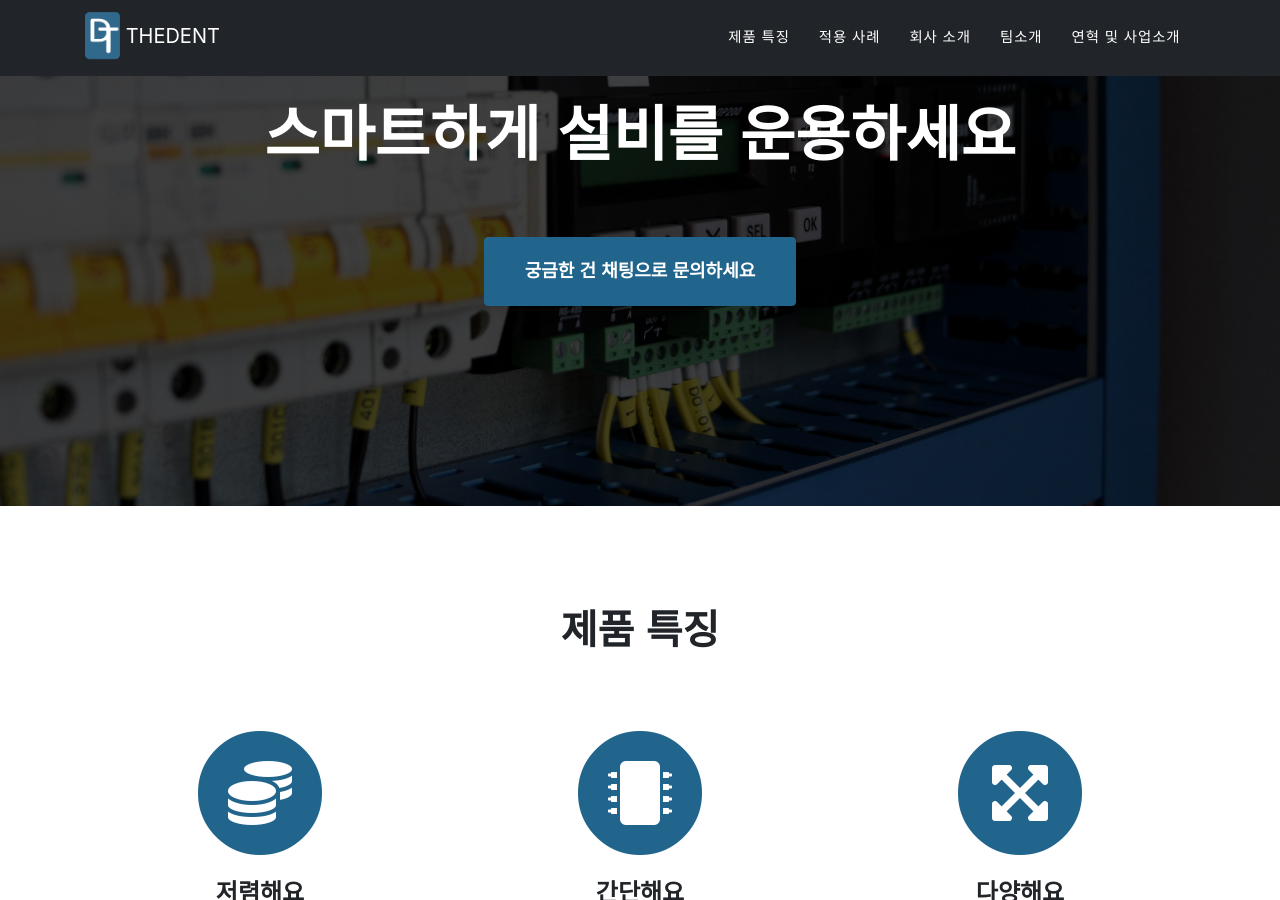
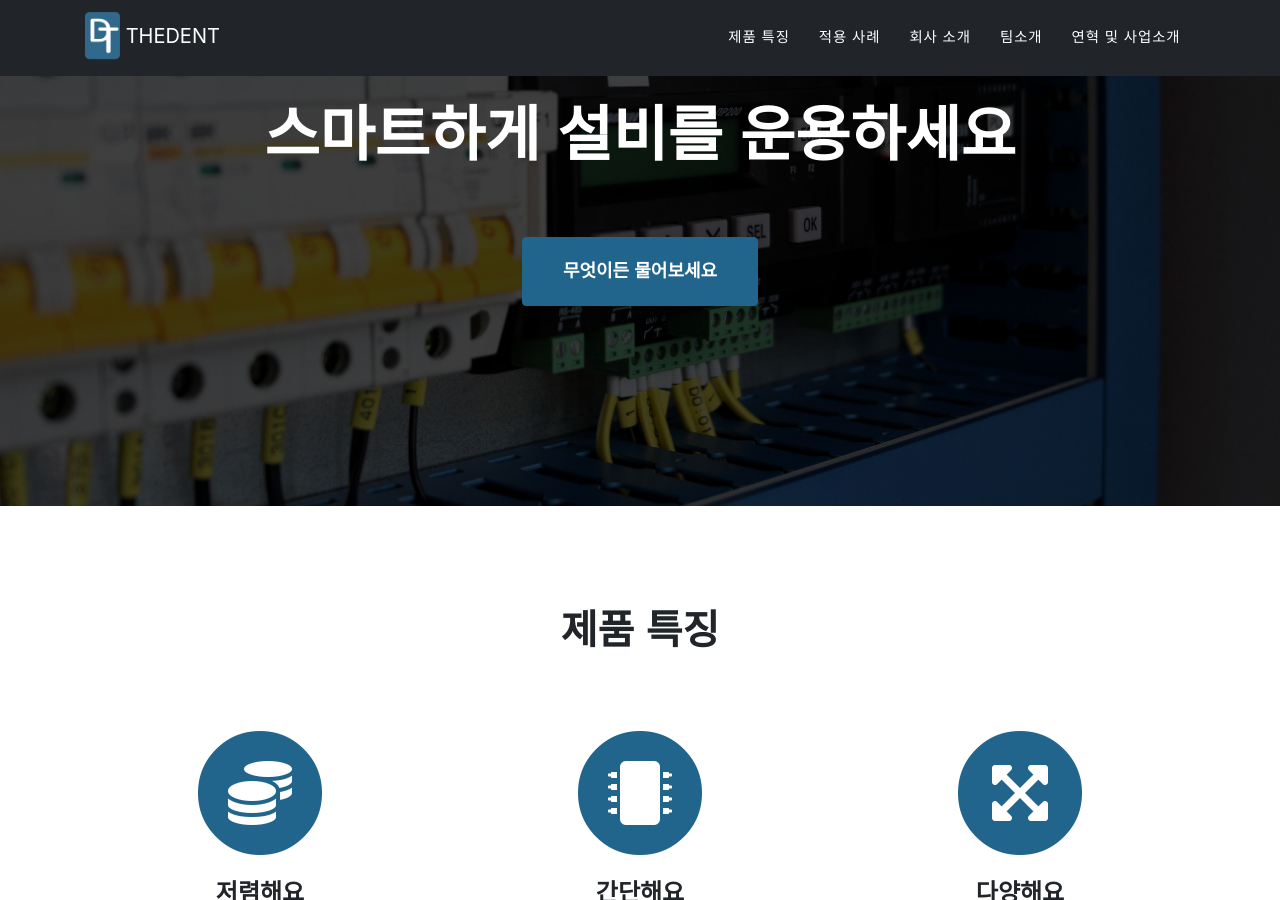
Before and after one commit to thedent-kr/thedent-kr.github.io, a Jekyll site: the page built from index.md, in a window 1280 px wide and 900 px high, scrolled down 336 px. Built offline with Jekyll 4.4.1, drawn with Linux system fonts in a browser that asks for light colours; some web fonts are replaced.

Commit message:
Update sitetext.yml

```diff
--- a/_data/sitetext.yml
+++ b/_data/sitetext.yml
@@ -148,7 +148,7 @@ ko: &DEFAULT_KO
     title: 이제는 비싸고 복잡한 PLC에서 벗어나세요
     text: "스마트 컨트롤러를 통해 \ \n
            스마트하게 설비를 운용하세요"
-    button: 궁금한 건 채팅으로 문의하세요
+    button: 무엇이든 물어보세요
     buttonlink: https://thedent.channel.io
 
   services:
```
